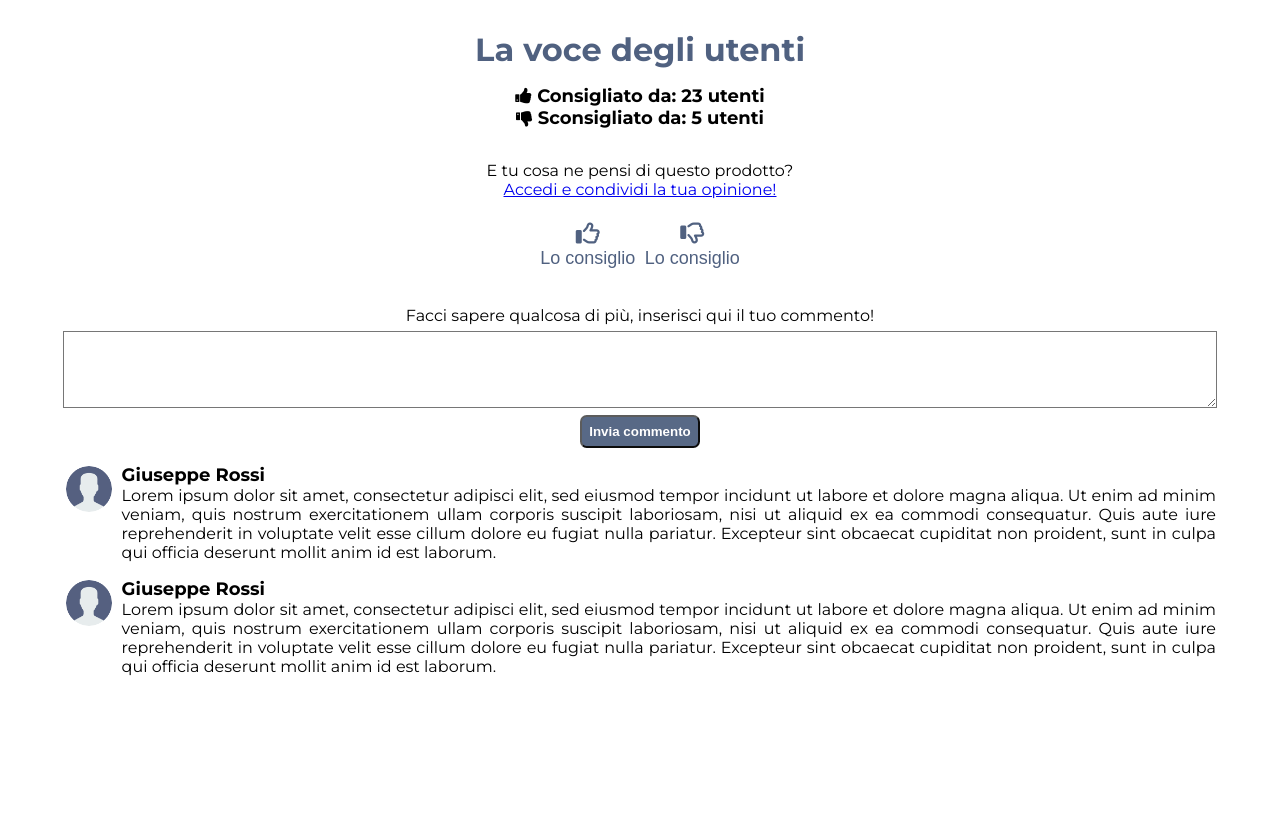
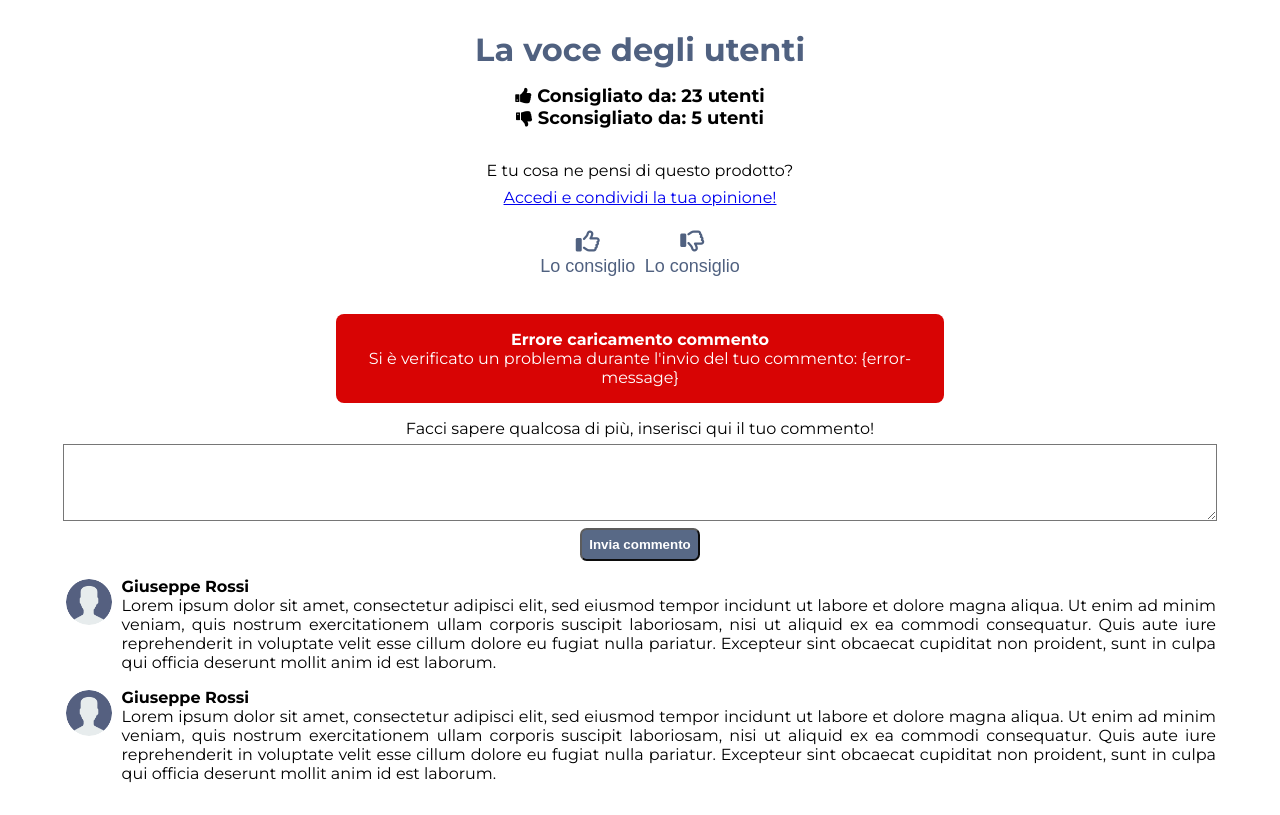
Before and after one commit to mrampazz/techweb-project, a PHP site: page /techweb-project/src/html/article-page.html in a window 1280 px wide. Shown: the part 338-1153 px from the top of the page. Before the commit the page ends 1014 px from the top, so only its background shows below. Run offline with PHP 8.4, Linux system fonts and the light colour scheme; some libraries are stand-ins or nearby versions.

Commit message:
aggiunto messaggio di errore php per commenti vuoti

```diff
--- a/website/src/html/article-page.html
+++ b/website/src/html/article-page.html
@@ -27,14 +27,14 @@
                     </p>
                     <div class="margin-top-1">
                         <i class="fa fa-shopping-cart" aria-hidden="true"></i>
-                        <a href="https://amzn.to/3bQlAzS" tabindex="0"> Compra questo prodotto</a>
+                        <a href="https://amzn.to/3bQlAzS" tabindex="0">Compra questo prodotto</a>
                     </div>
                 </div>
             </div>
             <h1 class="secondary-color margin-top-1" tabindex="0">La voce degli utenti</h1>
             <h2 tabindex="0" class="font-size-1-125"><i class="fa fa-thumbs-up margin-top-1" aria-hidden="true"></i> Consigliato da: 23 utenti </h2>
             <h2 tabindex="0" class="font-size-1-125"><i class="fa fa-thumbs-down margin-bottom-1" aria-hidden="true"></i> Sconsigliato da: 5 utenti </h2>
-            <p class="margin-top-1" tabindex="0">E tu cosa ne pensi di questo prodotto?</p>
+            <p class="margin-top-1 margin-bottom-0-5" tabindex="0">E tu cosa ne pensi di questo prodotto?</p>
             <a href="../php/login.php" class="{login-link-visible}">Accedi e condividi la tua opinione!</a>
             <div class="{comment-form-visible}">
                 <form method="post" action="../php/add_vote.php">
@@ -51,6 +51,12 @@
                         <input type="hidden" value="article-page&amp;articleId={article-id}" name="redirectURL"/>
                     </div>
                 </form>
+                <div class="margin-top-2">
+                    <div class="error-message-box">
+                        <p class="font-weight-bold">Errore caricamento commento</p>
+                        <p>Si è verificato un problema durante l'invio del tuo commento: {error-message}</p>
+                    </div>
+                </div>
                 <form action="../php/validate_comment.php" method="post" onsubmit="return validateComment()">
                     <div id="comment-form-container">
                         <label for="comment-input" class="margin-top-1">Facci sapere qualcosa di più, inserisci qui il tuo commento!</label>
@@ -65,7 +71,7 @@
                     <img class="avatar-comment" src="../assets/img/avatars/avatar.png" alt="immagine profilo utente"/>
                     </div>
                     <div class="margin-left-0-5">
-                        <p class="font-weight-bold font-size-1-125 text-align-left" tabindex="0">Giuseppe Rossi</p>
+                        <p class="font-weight-bold text-align-left" tabindex="0">Giuseppe Rossi</p>
                         <p class="text-align-justify" tabindex="0">Lorem ipsum dolor sit amet, consectetur adipisci elit, sed eiusmod tempor incidunt ut labore et dolore magna aliqua. Ut enim ad minim veniam, quis nostrum exercitationem ullam corporis suscipit laboriosam, nisi ut aliquid ex ea commodi consequatur. Quis aute iure reprehenderit in voluptate velit esse cillum dolore eu fugiat nulla pariatur. Excepteur sint obcaecat cupiditat non proident, sunt in culpa qui officia deserunt mollit anim id est laborum.</p>
                     </div>
                 </div>
@@ -74,7 +80,7 @@
                     <img class="avatar-comment" src="../assets/img/avatars/avatar.png" alt="immagine profilo utente"/>
                     </div>
                     <div class="margin-left-0-5">
-                        <p class="font-weight-bold font-size-1-125 text-align-left" tabindex="0">Giuseppe Rossi</p>
+                        <p class="font-weight-bold text-align-left" tabindex="0">Giuseppe Rossi</p>
                         <p class="text-align-justify" tabindex="0">Lorem ipsum dolor sit amet, consectetur adipisci elit, sed eiusmod tempor incidunt ut labore et dolore magna aliqua. Ut enim ad minim veniam, quis nostrum exercitationem ullam corporis suscipit laboriosam, nisi ut aliquid ex ea commodi consequatur. Quis aute iure reprehenderit in voluptate velit esse cillum dolore eu fugiat nulla pariatur. Excepteur sint obcaecat cupiditat non proident, sunt in culpa qui officia deserunt mollit anim id est laborum.</p>
                     </div>
                 </div>
--- a/website/src/html/comment.html
+++ b/website/src/html/comment.html
@@ -3,7 +3,7 @@
     <img class="avatar-comment" src="avatar-url-comment" alt="immagine profilo utente"/>
     </div>
     <div class="margin-left-0-5">
-        <p class="font-weight-bold font-size-1-125 text-align-left" tabindex="0">{user-full-name-comment}</p>
+        <p class="font-weight-bold text-align-left" tabindex="0">{user-full-name-comment}</p>
         <p class="text-align-justify" tabindex="0">{content-comment}</p>
     </div>
 </div>
```
Also changed, not shown: website/src/html/article-page-php.html (+7 -1 lines), website/src/php/article_page.php (+8 -1 lines), website/src/php/validate_comment.php (+5 -8 lines).
